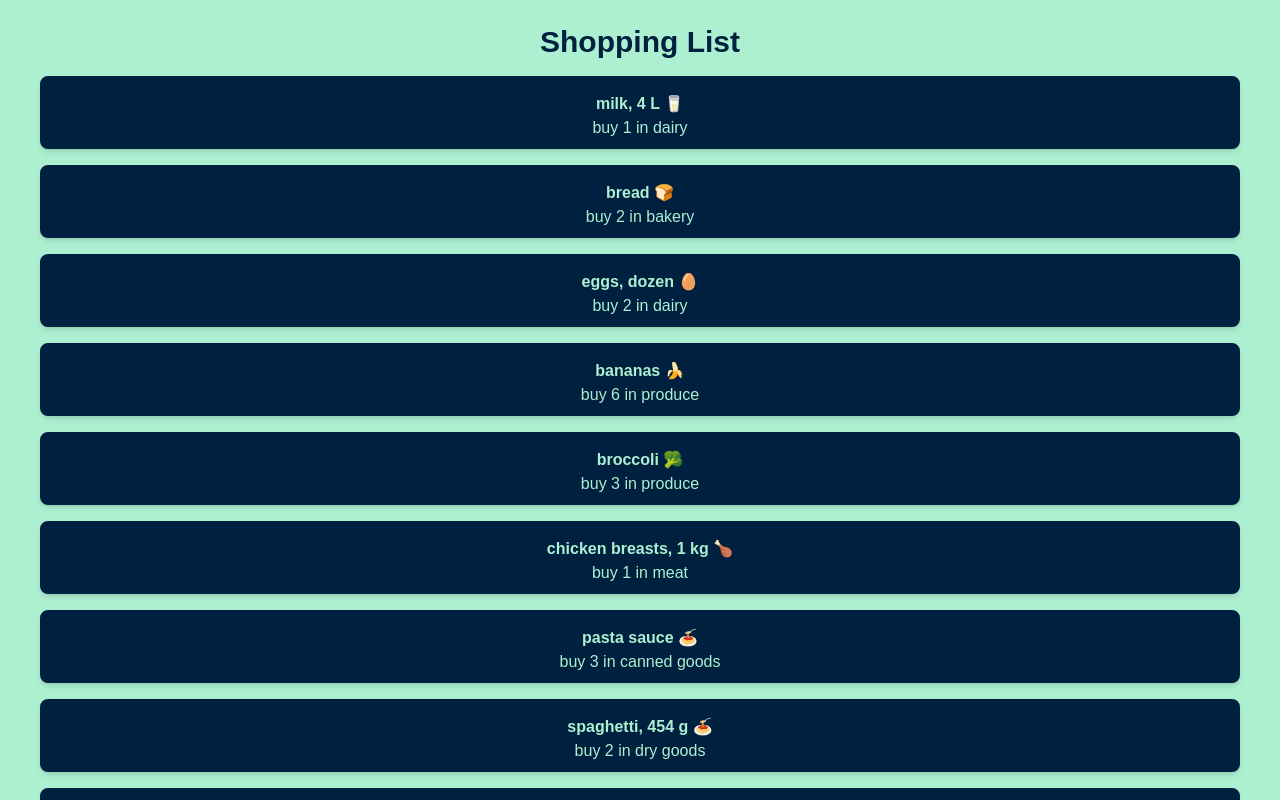
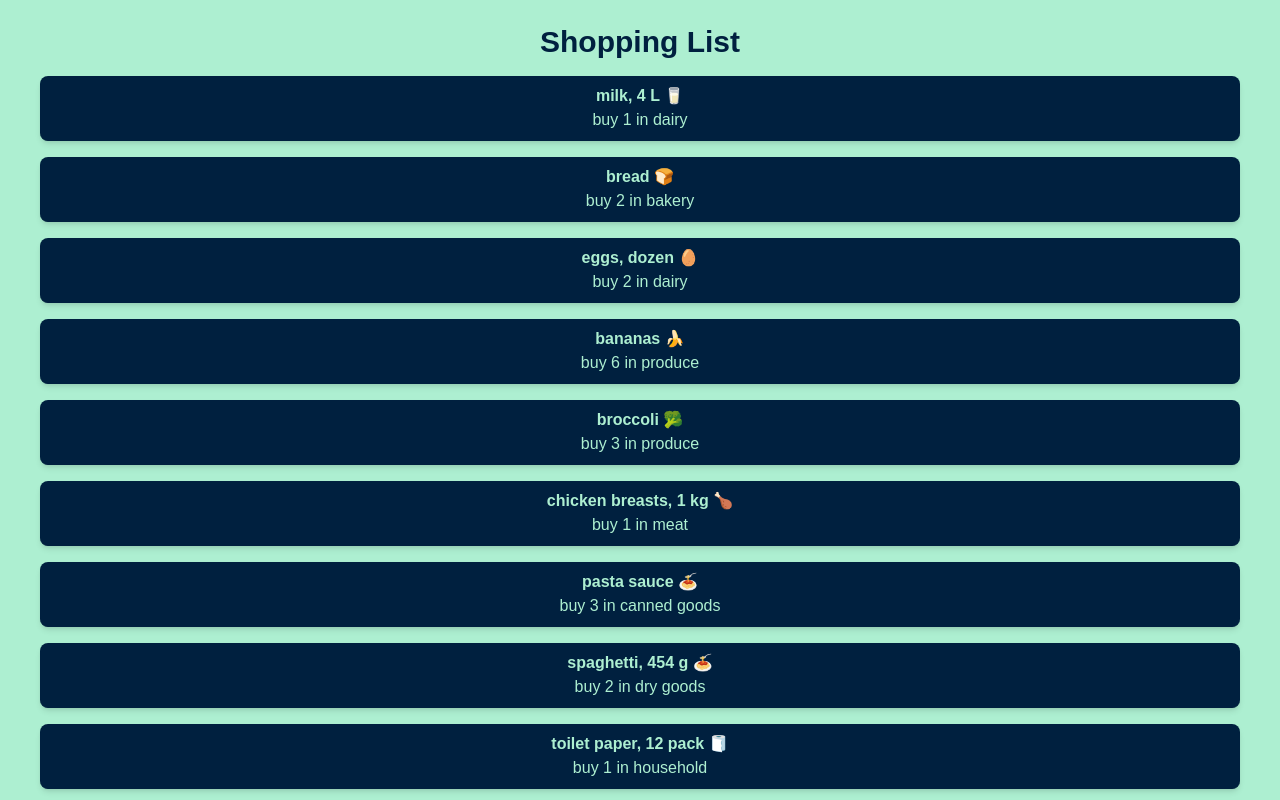
Before and after one commit to JApitpit/cprg306-assignments, a Next.js app: page /week-3 in a window 1280 px wide. Shown: the top 800 px of the page. Built offline with nearby package versions, Linux system fonts and the light colour scheme.

Commit message:
moved objects into ItemList

```diff
--- a/app/page.js
+++ b/app/page.js
@@ -9,6 +9,9 @@ export default function HomePage() {
       </p>
       <p>
         Go to the <Link href="/week-3">Week 3 Page</Link>
+      </p>
+      <p>
+        Go to the <Link href="/week-4">Week 4 Page</Link>
       </p>
       <p>
         Go to the <Link href="/dogs">Dogs Page</Link>
--- a/app/week-3/item-list.js
+++ b/app/week-3/item-list.js
@@ -1,6 +1,8 @@
 import Item from './item.js';
 
-const item1 = {
+export default function ItemList() {
+
+  const item1 = {
     name: "milk, 4 L 🥛",
     quantity: 1,
     category: "dairy",
@@ -72,7 +74,6 @@ const item1 = {
     category: "household",
   };
 
-export default function ItemList() {
     return (
         <ul>
             <Item {...item1} />
--- a/app/week-3/item.js
+++ b/app/week-3/item.js
@@ -2,7 +2,7 @@
 export default function Item({ name, quantity, category }) {
     return (
         <ul className="justify-center">
-            <li className="p-2 border-b flex rounded-lg bg-[#00203FFF] shadow-md border-8 border-[#00203FFF] m-4 flex-col text-center">
+            <li className="p-2 border-b flex rounded-lg bg-[#00203FFF] shadow-md border-[#00203FFF] m-4 flex-col text-center hover:bg-[#00123f]">
                 <p className="font-semibold text-[#ADEFD1FF]">{name}</p>
                 <p className="text-[#ADEFD1FF]">buy {quantity} in {category}</p>
             </li>
```
Also changed, not shown: app/week-4/new-item.js (added), app/week-4/page.js (added).
